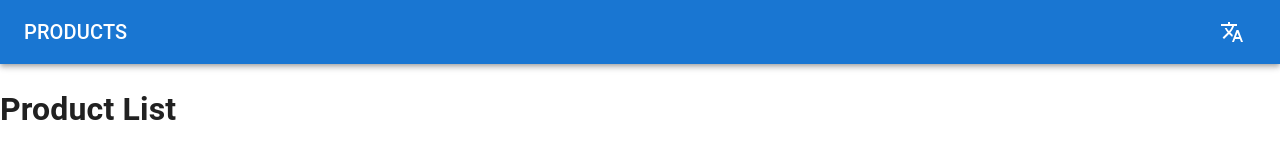
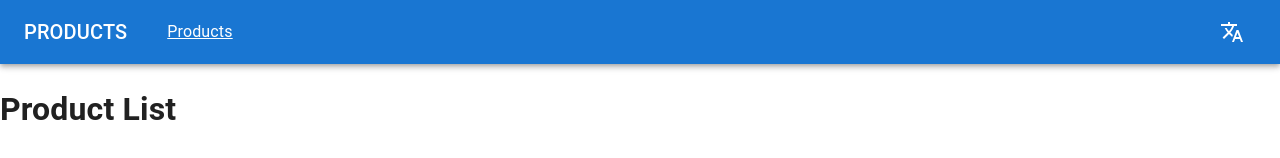
Before and after one commit to apenab/fake-store, a React (Create React App) app: page / in a window 1280 px wide. Shown: the top 158 px of the page. Built offline with nearby package versions, Linux system fonts and the light colour scheme.

Commit message:
feat: added header breadcrumbs component

```diff
--- /dev/null
+++ b/src/components/header/header-breadcrumbs.js
@@ -0,0 +1,39 @@
+import { Breadcrumbs, Typography } from "@mui/material";
+import { useLocation, Link } from "react-router-dom";
+
+const breadcrumbNameMap = {
+  "/product": "Product details",
+};
+
+export function HeaderBreadcrumbs() {
+  const location = useLocation();
+  const pathnames = location?.pathname.split("/").filter((x) => x);
+
+  return (
+    <Breadcrumbs aria-label="breadcrumb" sx={{ color: "white" }}>
+      <Link underline="hover" color="inherit" to="/" style={{ color: "white" }}>
+        Products
+      </Link>
+      {pathnames.map((value, index) => {
+        const last = index === pathnames.length - 2;
+        const to = `/${pathnames.slice(0, index + 1).join("/")}`;
+
+        return last ? (
+          <Typography color="text.primary" key={to} sx={{ color: "white" }}>
+            {breadcrumbNameMap[to]}
+          </Typography>
+        ) : (
+          <Link
+            underline="hover"
+            style={{ color: "white" }}
+            color="inherit"
+            to={to}
+            key={to}
+          >
+            {breadcrumbNameMap[to]}
+          </Link>
+        );
+      })}
+    </Breadcrumbs>
+  );
+}
--- a/src/components/header/header.js
+++ b/src/components/header/header.js
@@ -1,6 +1,7 @@
 import * as React from "react";
 import {
   AppBar,
+  Box,
   IconButton,
   Menu,
   MenuItem,
@@ -9,6 +10,9 @@ import {
 } from "@mui/material";
 import TranslateIcon from "@mui/icons-material/Translate";
 import { useTranslation } from "react-i18next";
+import { Link } from "react-router-dom";
+
+import { HeaderBreadcrumbs } from "./header-breadcrumbs";
 
 export function Header() {
   const { t, i18n } = useTranslation();
@@ -31,12 +35,20 @@ export function Header() {
   return (
     <AppBar position="static">
       <Toolbar>
-        <Typography variant="h6" component="div" sx={{ flexGrow: 1 }}>
+        <Typography
+          variant="h6"
+          component={Link}
+          to="/"
+          sx={{ color: "white", textDecoration: "inherit" }}
+        >
           {t("header.title").toUpperCase()}
         </Typography>
+        <Box flexGrow={1} ml={5}>
+          <HeaderBreadcrumbs />
+        </Box>
         <IconButton
           size="large"
-          aria-label="account of current user"
+          aria-label="change-language"
           aria-controls="menu-appbar"
           aria-haspopup="true"
           onClick={handleMenu}
```
